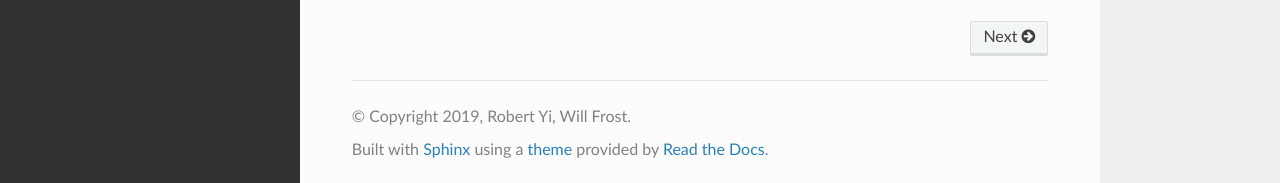
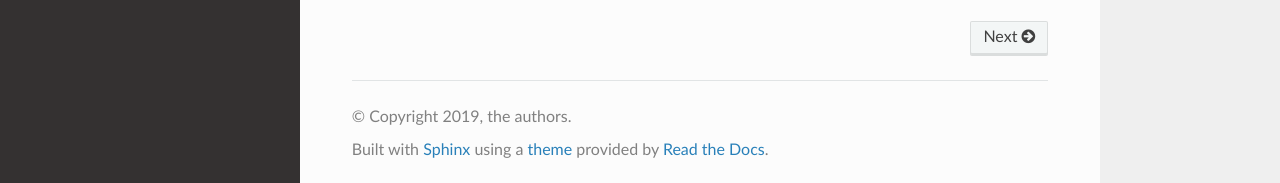
Before and after one commit to wayfair/pylift, a Sphinx documentation site: the page built from docs/index.rst, in a window 1280 px wide and 900 px high, scrolled down 568 px. Shown: the part 714-897 px from the top of the window. Built offline with Sphinx 7.4.7 and the Read the Docs theme 2.0.0, drawn with Linux system fonts in a browser that asks for light colours.

Commit message:
Fix small typo in conf.py

```diff
--- a/docs/conf.py
+++ b/docs/conf.py
@@ -20,14 +20,14 @@
 
 # Add mock modules.
 import mock
-MOCK_MODULES = ['matplotlib', 'matplotlib.pylab', 'matplotlib.pyplot', 'numpy', 'pandas', 'scipy',      'scipy.stats', 'sklearn', 'sklearn.ensemble', 'sklearn.metrics', 'sklearn.model_selection', 'xgboost']
+MOCK_MODULES = ['matplotlib', 'matplotlib.pylab', 'matplotlib.pyplot', 'numpy', 'pandas', 'scipy', 'scipy.stats', 'sklearn', 'sklearn.ensemble', 'sklearn.metrics', 'sklearn.model_selection', 'xgboost']
 for mod_name in MOCK_MODULES:
    sys.modules[mod_name] = mock.Mock()
 
 # -- Project information -----------------------------------------------------
 
 project = 'pylift'
-copyright = '2019, Robert Yi, Will Frost'
+copyright = '2019, the authors'
 author = 'Robert Yi, Will Frost'
 
 # The full version, including alpha/beta/rc tags
@@ -40,7 +40,6 @@
 # extensions coming with Sphinx (named 'sphinx.ext.*') or your custom
 # ones.
 extensions = [
-    'recommonmark',
     'sphinx.ext.autodoc',
     'sphinx.ext.napoleon',
     'sphinx.ext.mathjax'
@@ -50,7 +49,6 @@
 napoleon_use_param = False
 napoleon_use_ivar = True
 
-mathjax_path="https://cdn.mathjax.org/mathjax/latest/MathJax.js?config=TeX-AMS-MML_HTMLorMML"
 mathjax_config = {
     'extensions': ['tex2jax.js'],
     'jax': ['input/TeX', 'output/HTML-CSS'],
```
